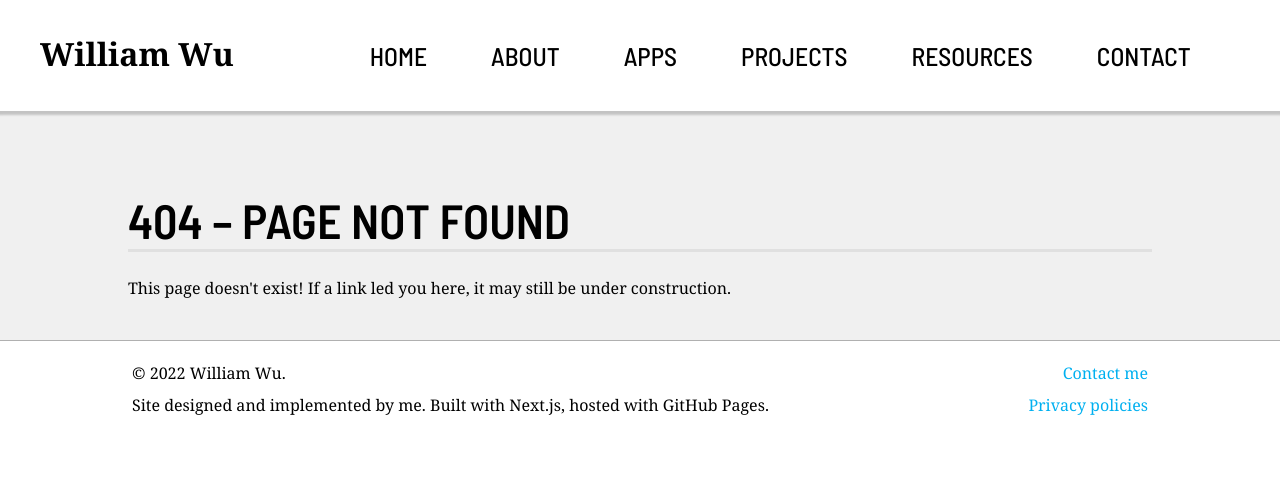
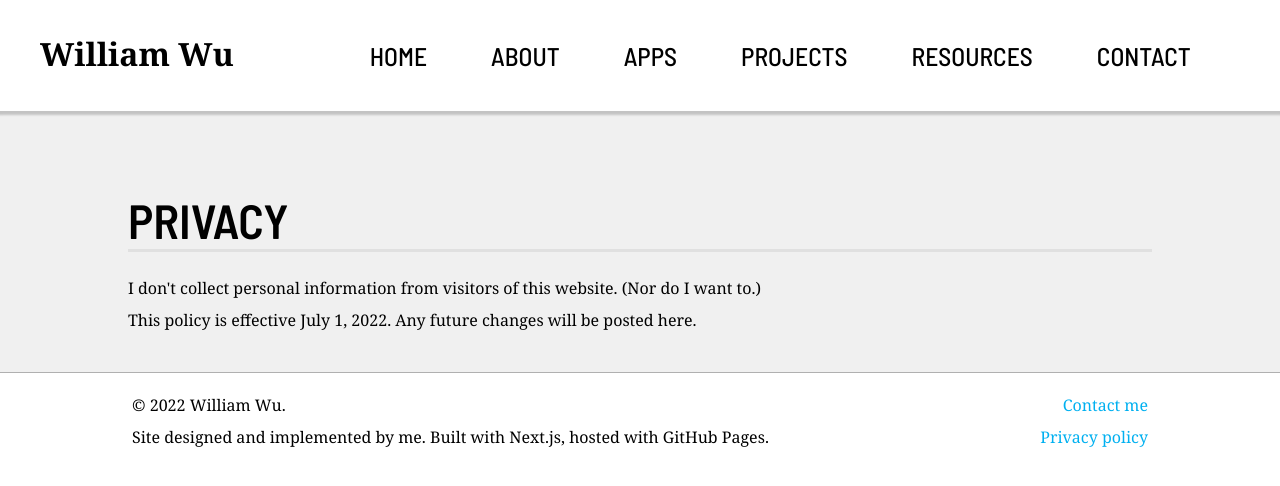
Before and after one commit to wllmwu/wllmwu.github.io, a Next.js app: page /privacy in a window 1280 px wide. Before the commit this address had no page. Shown: the top 486 px of the page. Built offline with nearby package versions, Linux system fonts and the light colour scheme.

Commit message:
Add site privacy policy

```diff
--- a/components/Footer.tsx
+++ b/components/Footer.tsx
@@ -17,7 +17,7 @@ function Footer() {
           </Link>
           <br />
           <Link href="/privacy">
-            <a>Privacy policies</a>
+            <a>Privacy policy</a>
           </Link>
         </div>
       </div>
--- /dev/null
+++ b/pages/privacy/index.mdx
@@ -0,0 +1,10 @@
+---
+title: Privacy
+showBanner: false
+---
+
+# Privacy
+
+I don't collect personal information from visitors of this website. (Nor do I want to.)
+
+This policy is effective July 1, 2022. Any future changes will be posted here.
```
